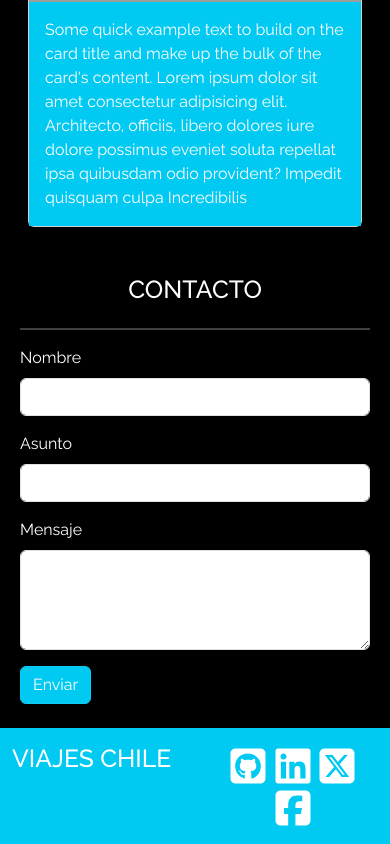
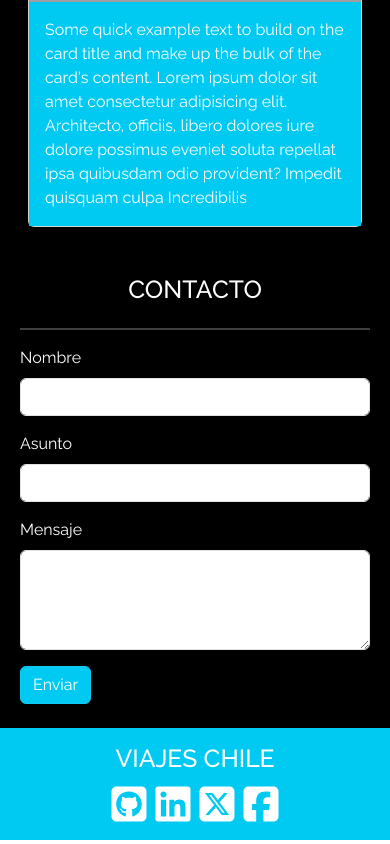
Before and after one commit to xppblo/Prueba-ViajeChile, a plain HTML site: page index.html in a window 390 px wide. Shown: the part 2093-2937 px from the top of the page. Drawn offline with nearby package versions, Linux system fonts and the light colour scheme; grey boxes are pictures that could not be loaded.

Commit message:
fix del footer

```diff
--- a/index.html
+++ b/index.html
@@ -376,10 +376,10 @@
         <footer class="bg-lightblue">
             <div class="container">
                 <div class="row py-3">
-                    <div class="col-6">
-                        <h2 class="text-start color-letters">VIAJES CHILE</h2>
+                    <div class="col-12 col-md-6">
+                        <h2 class="text-center color-letters">VIAJES CHILE</h2>
                     </div>
-                    <div class="col-6 text-center">
+                    <div class="col-12 col-md-6 text-center">
                         <a href="https://github.com">
                             <img
                                 src="assets/img/square-github.svg"
```
